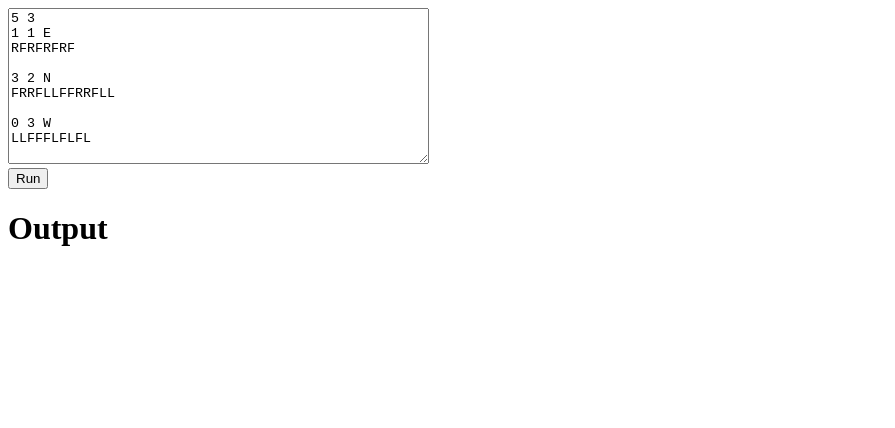
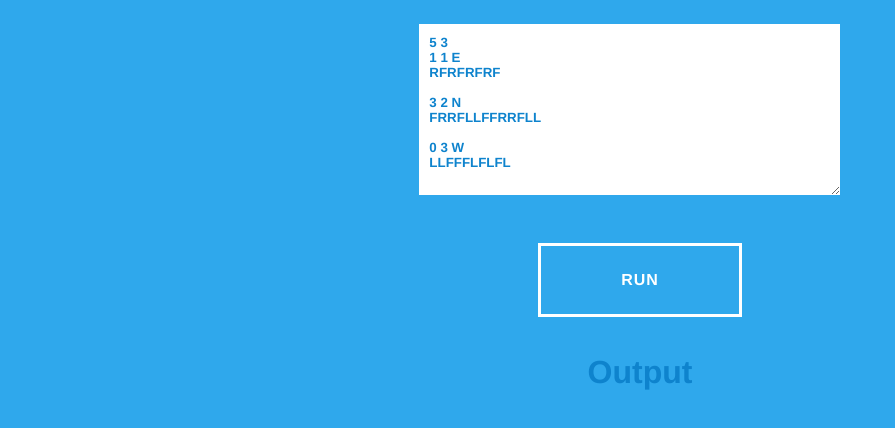
Before and after one commit to braisv/martian-robots-1, a website: page src/index.html in a window 1280 px wide. Shown: the whole page, without its empty margins (0-895 px from the left). Drawn offline with Linux system fonts and the light colour scheme.

Commit message:
add styling and update readme

```diff
--- a/src/index.html
+++ b/src/index.html
@@ -4,6 +4,7 @@
 	<meta charset="UTF-8">
 	<title>Martian Robots | Byron Buckley</title>
 	<script src="scripts/third-party/require.js" data-main="scripts/main-min.js"></script>
+	<link rel="stylesheet" href="styles.css">
 </head>
 <body>
 
@@ -22,7 +23,8 @@ LLFFFLFLFL
 </p>
 -->
 
-<textarea id="input" rows="10" cols="50" placeholder="Put your instructions here.">
+<span class="input input--minoru">
+	<textarea class="input__field input__field--minoru" id="input" rows="10" cols="50" placeholder="Put your instructions here.">
 5 3
 1 1 E
 RFRFRFRF
@@ -32,9 +34,14 @@ FRRFLLFFRRFLL
 
 0 3 W
 LLFFFLFLFL
-</textarea>
+	</textarea>
+	<label class="input__label input__label--minoru" for="input">
+		<span class="input__label-content input__label-content--minoru"></span>
+	</label>
+</span>
+
 <br>
-<button id="read-instructions">Run</button>
+<button id="read-instructions" class="btn btn-1 btn-1e">Run</button>
 <br>
 <h1>Output</h1>
 <div id="output">
--- a/src/scripts/modules/interface.js
+++ b/src/scripts/modules/interface.js
@@ -51,7 +51,6 @@ define(["jquery", "robotActions", "common"], function($, robotActions, common) {
 		$("#read-instructions").click(function() {
 			console.log("Before: %s", inputStr);
 			if(isInstructionReadable(inputStr)) {
-//				$("#output").html("");
 				readTextArea(inputStr);
 				document.getElementById("input").value = "";
 			}
--- /dev/null
+++ b/src/styles.css
@@ -0,0 +1,191 @@
+/*
+ * Buttons: http://tympanus.net/codrops/2013/06/13/creative-button-styles/
+ * Input Transitions: http://tympanus.net/codrops/2015/01/08/inspiration-text-input-effects/
+ */
+
+body {
+	background: #2fa8ec;
+	text-align: center;
+	font-family: "Helvetica Neue", Helvetica, Arial, sans-serif;
+	color: white;
+}
+
+h1 {
+	color: #0E83CD;
+}
+
+.btn {
+	border: none;
+	font-family: inherit;
+	font-size: inherit;
+	color: inherit;
+/*	background: #0e83cd;*/
+	background: none;
+	cursor: pointer;
+	padding: 25px 80px;
+	display: inline-block;
+	margin: 15px 30px;
+	text-transform: uppercase;
+	letter-spacing: 1px;
+	font-weight: 700;
+	outline: none;
+	position: relative;
+	-webkit-transition: all 0.3s;
+	transition: all 0.3s;
+}
+
+.btn:after {
+	content: '';
+	position: absolute;
+	z-index: -1;
+	-webkit-transition: all 0.3s;
+	transition: all 0.3s;
+}
+
+/* Button 1 */
+.btn-1 {
+	border: 3px solid #fff;
+	color: #fff;
+}
+
+/* Button 1e */
+.btn-1e {
+	overflow: hidden;
+}
+
+.btn-1e:after {
+	width: 100%;
+	height: 0;
+	top: 50%;
+	left: 50%;
+	background: #fff;
+	opacity: 0;
+	-webkit-transform: translateX(-50%) translateY(-50%) rotate(45deg);
+	-ms-transform: translateX(-50%) translateY(-50%) rotate(45deg);
+	transform: translateX(-50%) translateY(-50%) rotate(45deg);
+}
+
+.btn-1e:hover,
+.btn-1e:active {
+	color: #0e83cd;
+}
+
+.btn-1e:hover:after {
+	height: 260%;
+	opacity: 1;
+}
+
+.btn-1e:active:after {
+	height: 400%;
+	opacity: 1;
+}
+
+.input {
+	position: relative;
+	z-index: 1;
+	display: inline-block;
+	margin: 1em;
+	max-width: 400px;
+	width: calc(100% - 2em);
+	vertical-align: top;
+}
+
+.input__field {
+	position: relative;
+	display: block;
+	float: right;
+	padding: 0.8em;
+	width: 60%;
+	border: none;
+	border-radius: 0;
+	background: #f0f0f0;
+	color: #aaa;
+	font-weight: bold;
+	font-family: "Helvetica Neue", Helvetica, Arial, sans-serif;
+	-webkit-appearance: none; /* for box shadows to show on iOS */
+}
+
+.input__field:focus {
+	outline: none;
+}
+
+.input__label {
+	display: inline-block;
+	float: right;
+	padding: 0 1em;
+	width: 40%;
+	color: #6a7989;
+	font-weight: bold;
+	font-size: 70.25%;
+	-webkit-touch-callout: none;
+	-webkit-user-select: none;
+	-khtml-user-select: none;
+	-moz-user-select: none;
+	-ms-user-select: none;
+	user-select: none;
+}
+
+.input__label-content {
+	position: relative;
+	display: block;
+	padding: 1.6em 0;
+	width: 100%;
+}
+
+/* Minoru */
+.input__field--minoru {
+	width: 100%;
+	background: #fff;
+	box-shadow: 0px 0px 0px 2px transparent;
+	color: #0e83cd;
+	-webkit-transition: box-shadow 0.3s;
+	transition: box-shadow 0.3s;
+}
+
+.input__label--minoru {
+	padding: 0;
+	width: 100%;
+	text-align: left;
+}
+
+.input__label--minoru::after {
+	content: '';
+  	position: absolute;
+  	top: 0;
+  	z-index: -1;
+  	width: 100%;
+  	height: 4em;
+	box-shadow: 0px 0px 0px 0px;
+	color: rgba(14, 131, 205, 0.6);
+}
+
+.input__field--minoru:focus {
+	box-shadow: 0px 0px 0px 4px #0e83cd;
+}
+
+.input__field--minoru:focus + .input__label--minoru {
+	pointer-events: none;
+}
+
+.input__field--minoru:focus + .input__label--minoru::after {
+	-webkit-animation: anim-shadow 0.3s forwards;
+	animation: anim-shadow 0.3s forwards;
+}
+
+@-webkit-keyframes anim-shadow {
+	to {
+		box-shadow: 0px 0px 100px 50px;
+    	opacity: 0;
+	}
+}
+
+@keyframes anim-shadow {
+	to {
+		box-shadow: 0px 0px 100px 50px;
+    	opacity: 0;
+	}
+}
+
+.input__label-content--minoru {
+	padding: 0.75em 0.15em;
+}
```
Also changed, not shown: README.md, 1 other file.
